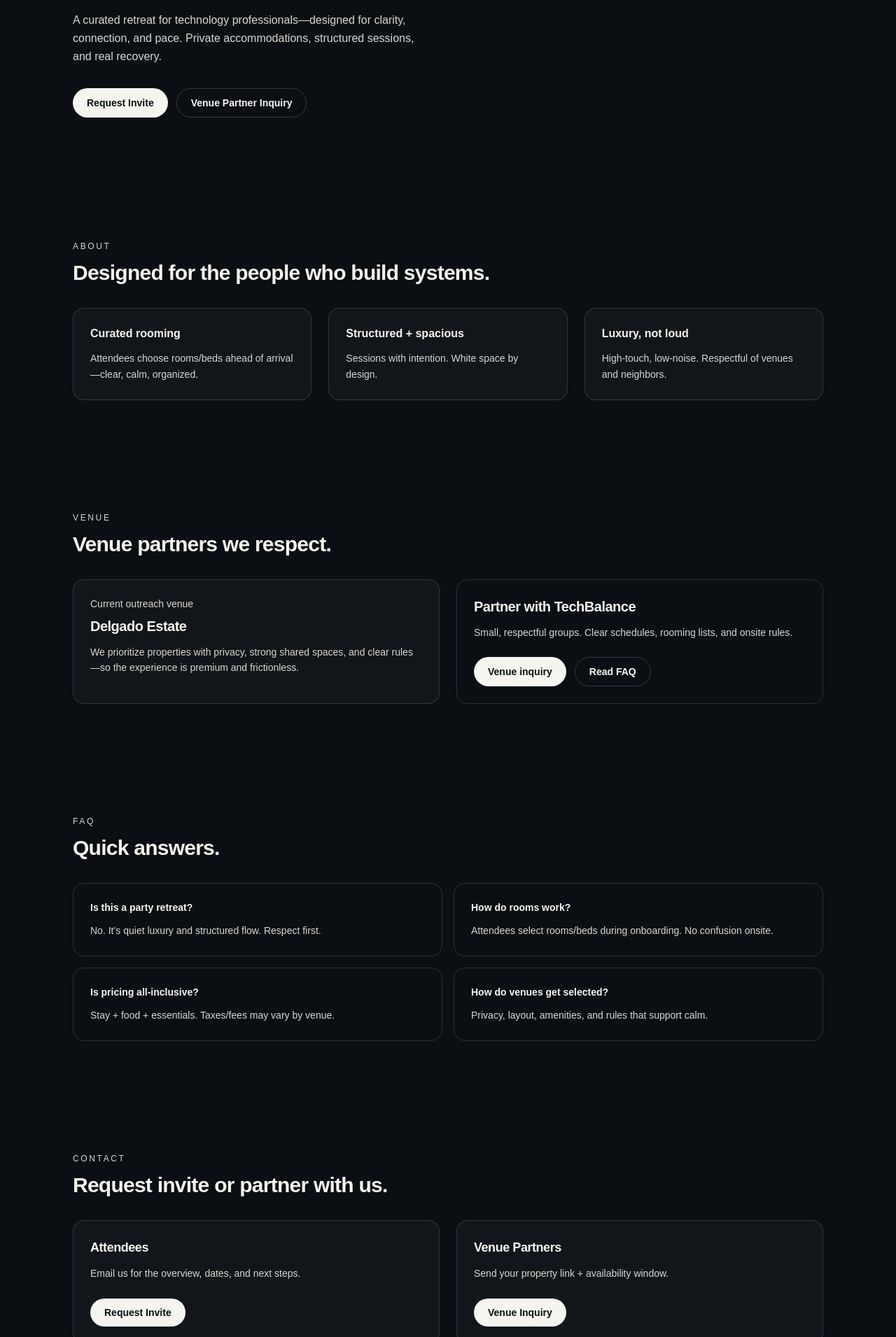
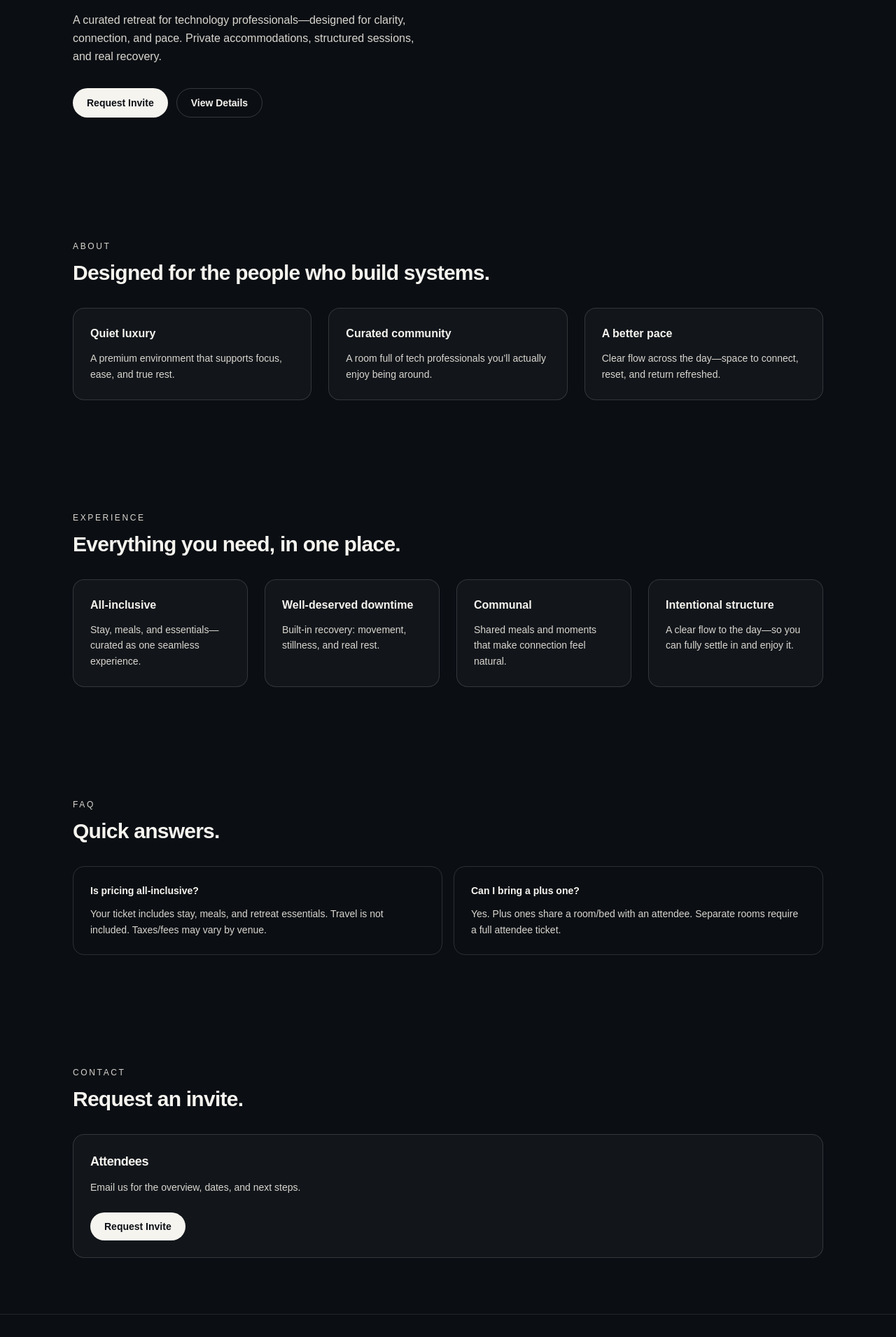
Before and after one commit to techbalanceretreat/TechBalanceRetreat, a Next.js app: page / in a window 1280 px wide. Shown: the part 249-2160 px from the top of the page at 70% size. Built offline with nearby package versions, Linux system fonts and the light colour scheme.

Commit message:
Update page.tsx

```diff
--- a/app/page.tsx
+++ b/app/page.tsx
@@ -4,13 +4,14 @@ export default function Page() {
       <header className="sticky top-0 z-50 border-b border-[rgba(246,244,239,0.10)] bg-[#0B0F14]/80 backdrop-blur">
         <div className="mx-auto flex max-w-[1120px] items-center justify-between px-6 py-4">
           <a href="#" className="text-sm font-semibold tracking-[0.18em] uppercase">TechBalance</a>
+
           <nav className="hidden items-center gap-7 text-sm text-[#D9D6CF] md:flex">
             <a className="hover:text-[#F6F4EF]" href="#about">About</a>
             <a className="hover:text-[#F6F4EF]" href="#experience">Experience</a>
-            <a className="hover:text-[#F6F4EF]" href="#venue">Venue</a>
             <a className="hover:text-[#F6F4EF]" href="#faq">FAQ</a>
             <a className="hover:text-[#F6F4EF]" href="#contact">Contact</a>
           </nav>
+
           <a
             href="#contact"
             className="inline-flex items-center justify-center rounded-full bg-[#F6F4EF] px-5 py-2.5 text-sm font-semibold text-[#0B0F14] transition hover:opacity-90"
@@ -20,11 +21,13 @@ export default function Page() {
         </div>
       </header>
 
+      {/* HERO */}
       <section className="mx-auto max-w-[1120px] px-6 pb-16 pt-14 md:pb-24 md:pt-20">
         <p className="text-xs uppercase tracking-[0.22em] text-[#D9D6CF]">TechBalance Retreat</p>
         <h1 className="mt-4 text-4xl font-semibold tracking-tight md:text-6xl">
           Quiet luxury for high-output minds.
         </h1>
+
         <p className="mt-5 max-w-[58ch] text-sm leading-relaxed text-[#D9D6CF] md:text-base">
           A curated retreat for technology professionals—designed for clarity, connection, and pace.
           Private accommodations, structured sessions, and real recovery.
@@ -37,25 +40,28 @@ export default function Page() {
           >
             Request Invite
           </a>
+
           <a
-            href="#venue"
+            href="#about"
             className="inline-flex items-center justify-center rounded-full border border-[rgba(246,244,239,0.18)] px-5 py-2.5 text-sm font-semibold text-[#F6F4EF] transition hover:bg-[rgba(246,244,239,0.05)]"
           >
-            Venue Partner Inquiry
+            View Details
           </a>
         </div>
       </section>
 
+      {/* ABOUT */}
       <section id="about" className="mx-auto max-w-[1120px] px-6 py-14 md:py-20">
         <p className="text-xs uppercase tracking-[0.22em] text-[#D9D6CF]">About</p>
         <h2 className="mt-3 text-2xl font-semibold tracking-tight md:text-3xl">
           Designed for the people who build systems.
         </h2>
+
         <div className="mt-8 grid gap-6 md:grid-cols-3">
           {[
-            ["Curated rooming", "Attendees choose rooms/beds ahead of arrival—clear, calm, organized."],
-            ["Structured + spacious", "Sessions with intention. White space by design."],
-            ["Luxury, not loud", "High-touch, low-noise. Respectful of venues and neighbors."]
+            ["Quiet luxury", "A premium environment that supports focus, ease, and true rest."],
+            ["Curated community", "A room full of tech professionals you’ll actually enjoy being around."],
+            ["A better pace", "Clear flow across the day—space to connect, reset, and return refreshed."]
           ].map(([t, d]) => (
             <div key={t} className="rounded-2xl border border-[rgba(246,244,239,0.14)] bg-[rgba(246,244,239,0.03)] p-6">
               <h3 className="text-base font-semibold">{t}</h3>
@@ -65,45 +71,37 @@ export default function Page() {
         </div>
       </section>
 
-      <section id="venue" className="mx-auto max-w-[1120px] px-6 py-14 md:py-20">
-        <p className="text-xs uppercase tracking-[0.22em] text-[#D9D6CF]">Venue</p>
-        <h2 className="mt-3 text-2xl font-semibold tracking-tight md:text-3xl">Venue partners we respect.</h2>
+      {/* EXPERIENCE */}
+      <section id="experience" className="mx-auto max-w-[1120px] px-6 py-14 md:py-20">
+        <p className="text-xs uppercase tracking-[0.22em] text-[#D9D6CF]">Experience</p>
+        <h2 className="mt-3 text-2xl font-semibold tracking-tight md:text-3xl">
+          Everything you need, in one place.
+        </h2>
 
-        <div className="mt-8 grid gap-6 md:grid-cols-2">
-          <div className="rounded-2xl border border-[rgba(246,244,239,0.14)] bg-[rgba(246,244,239,0.03)] p-6">
-            <p className="text-sm text-[#D9D6CF]">Current outreach venue</p>
-            <h3 className="mt-2 text-xl font-semibold tracking-tight">Delgado Estate</h3>
-            <p className="mt-3 text-sm leading-relaxed text-[#D9D6CF]">
-              We prioritize properties with privacy, strong shared spaces, and clear rules—so the experience is premium and frictionless.
-            </p>
-          </div>
-
-          <div className="rounded-2xl border border-[rgba(246,244,239,0.14)] p-6">
-            <h3 className="text-xl font-semibold tracking-tight">Partner with TechBalance</h3>
-            <p className="mt-3 text-sm leading-relaxed text-[#D9D6CF]">
-              Small, respectful groups. Clear schedules, rooming lists, and onsite rules.
-            </p>
-            <div className="mt-6 flex gap-3">
-              <a href="#contact" className="inline-flex items-center justify-center rounded-full bg-[#F6F4EF] px-5 py-2.5 text-sm font-semibold text-[#0B0F14] transition hover:opacity-90">
-                Venue inquiry
-              </a>
-              <a href="#faq" className="inline-flex items-center justify-center rounded-full border border-[rgba(246,244,239,0.18)] px-5 py-2.5 text-sm font-semibold text-[#F6F4EF] transition hover:bg-[rgba(246,244,239,0.05)]">
-                Read FAQ
-              </a>
+        <div className="mt-8 grid gap-6 md:grid-cols-4">
+          {[
+            ["All-inclusive", "Stay, meals, and essentials—curated as one seamless experience."],
+            ["Well-deserved downtime", "Built-in recovery: movement, stillness, and real rest."],
+            ["Communal", "Shared meals and moments that make connection feel natural."],
+            ["Intentional structure", "A clear flow to the day—so you can fully settle in and enjoy it."]
+          ].map(([t, d]) => (
+            <div key={t} className="rounded-2xl border border-[rgba(246,244,239,0.14)] bg-[rgba(246,244,239,0.03)] p-6">
+              <h3 className="text-base font-semibold">{t}</h3>
+              <p className="mt-3 text-sm leading-relaxed text-[#D9D6CF]">{d}</p>
             </div>
-          </div>
+          ))}
         </div>
       </section>
 
+      {/* FAQ */}
       <section id="faq" className="mx-auto max-w-[1120px] px-6 py-14 md:py-20">
         <p className="text-xs uppercase tracking-[0.22em] text-[#D9D6CF]">FAQ</p>
         <h2 className="mt-3 text-2xl font-semibold tracking-tight md:text-3xl">Quick answers.</h2>
+
         <div className="mt-8 grid gap-4 md:grid-cols-2">
           {[
-            ["Is this a party retreat?", "No. It’s quiet luxury and structured flow. Respect first."],
-            ["How do rooms work?", "Attendees select rooms/beds during onboarding. No confusion onsite."],
-            ["Is pricing all-inclusive?", "Stay + food + essentials. Taxes/fees may vary by venue."],
-            ["How do venues get selected?", "Privacy, layout, amenities, and rules that support calm."]
+            ["Is pricing all-inclusive?", "Your ticket includes stay, meals, and retreat essentials. Travel is not included. Taxes/fees may vary by venue."],
+            ["Can I bring a plus one?", "Yes. Plus ones share a room/bed with an attendee. Separate rooms require a full attendee ticket."]
           ].map(([q, a]) => (
             <div key={q} className="rounded-2xl border border-[rgba(246,244,239,0.14)] p-6">
               <h3 className="text-sm font-semibold">{q}</h3>
@@ -113,29 +111,23 @@ export default function Page() {
         </div>
       </section>
 
+      {/* CONTACT */}
       <section id="contact" className="mx-auto max-w-[1120px] px-6 py-14 md:py-20">
         <p className="text-xs uppercase tracking-[0.22em] text-[#D9D6CF]">Contact</p>
-        <h2 className="mt-3 text-2xl font-semibold tracking-tight md:text-3xl">Request invite or partner with us.</h2>
+        <h2 className="mt-3 text-2xl font-semibold tracking-tight md:text-3xl">Request an invite.</h2>
 
-        <div className="mt-8 grid gap-6 md:grid-cols-2">
+        <div className="mt-8 grid gap-6 md:grid-cols-1">
           <div className="rounded-2xl border border-[rgba(246,244,239,0.14)] bg-[rgba(246,244,239,0.03)] p-6">
             <h3 className="text-lg font-semibold tracking-tight">Attendees</h3>
-            <p className="mt-3 text-sm leading-relaxed text-[#D9D6CF]">Email us for the overview, dates, and next steps.</p>
+            <p className="mt-3 text-sm leading-relaxed text-[#D9D6CF]">
+              Email us for the overview, dates, and next steps.
+            </p>
             <div className="mt-6">
-              <a href="mailto:info@techbalanceretreat.com?subject=Request%20Invite"
-                 className="inline-flex items-center justify-center rounded-full bg-[#F6F4EF] px-5 py-2.5 text-sm font-semibold text-[#0B0F14] transition hover:opacity-90">
+              <a
+                href="mailto:info@techbalanceretreat.com?subject=Request%20Invite"
+                className="inline-flex items-center justify-center rounded-full bg-[#F6F4EF] px-5 py-2.5 text-sm font-semibold text-[#0B0F14] transition hover:opacity-90"
+              >
                 Request Invite
-              </a>
-            </div>
-          </div>
-
-          <div className="rounded-2xl border border-[rgba(246,244,239,0.14)] bg-[rgba(246,244,239,0.03)] p-6">
-            <h3 className="text-lg font-semibold tracking-tight">Venue Partners</h3>
-            <p className="mt-3 text-sm leading-relaxed text-[#D9D6CF]">Send your property link + availability window.</p>
-            <div className="mt-6">
-              <a href="mailto:info@techbalanceretreat.com?subject=Venue%20Partner%20Inquiry"
-                 className="inline-flex items-center justify-center rounded-full bg-[#F6F4EF] px-5 py-2.5 text-sm font-semibold text-[#0B0F14] transition hover:opacity-90">
-                Venue Inquiry
               </a>
             </div>
           </div>
```
